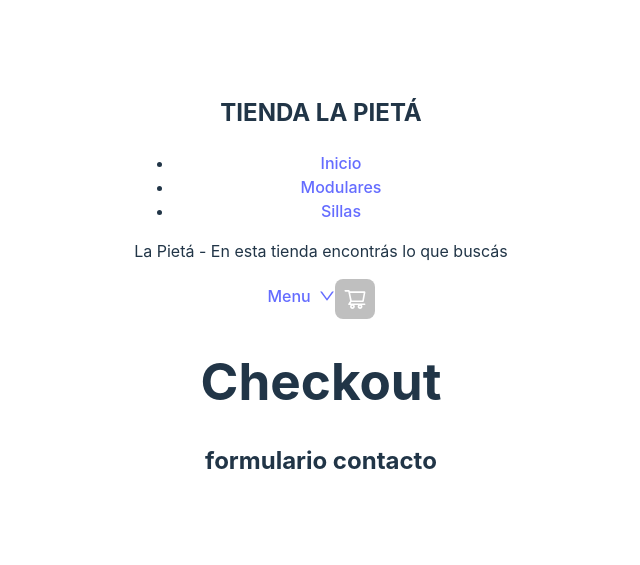
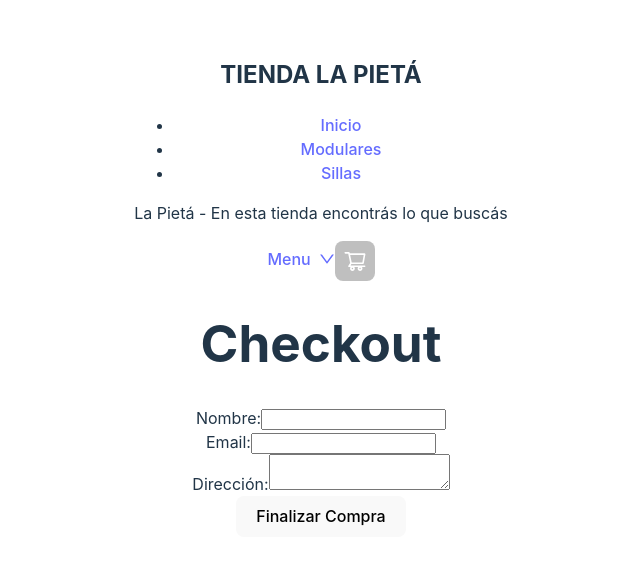
Before and after one commit to pablomondino/pabloProyectoFinal, a React (Vite) app: page /pabloProyectoFinal/checkout in a window 1280 px wide. Shown: the part 113-678 px from the top of the page, without its empty margins (319-959 px from the left). Built offline with nearby package versions, Linux system fonts and the light colour scheme.

Commit message:
corregir y buscar error para mostrar a la gente la  pagina de agracecimiento

```diff
--- a/src/App.jsx
+++ b/src/App.jsx
@@ -13,9 +13,13 @@ import Cart from './component/cart/cart'
 import  CartComponentContext  from './context/cartContext'
 import NavBar from './component/navBar/navBar'
 import NavBar1 from './component/navbar1/navbar1'
-import Checkout from './component/checkout/chechout'
+import Checkout from './component/checkout/checkout'
 
 //import { CartComponentContext } from './context/cartComponentContext';
+
+import ThankYou from './component/thankYou/thankYou'
+
+
 function App() {
   const [count, setCount] = useState(0)
   //    <ItemListContainer greeting="Bienvenido a Tienda La Pietá"/>
@@ -45,7 +49,7 @@ function App() {
           <Route path="/cart" element={<Cart/>} />
          {/* <Route path="/cart" element={<Cart />} /> */}
           <Route path="/checkout" element={<Checkout/>} />
-
+          <Route path="/thank-you/:orderId" element={<ThankYou />} />
 
           <Route exact path="*" element={<NotFound />} />
 
--- a/src/component/checkout/chechout.jsx
+++ /dev/null
@@ -1,20 +0,0 @@
-import { Link } from "react-router-dom"
-//import { useContext } from "react"
-//import { CartContext } from "../../context/cartContext"
-//import cartItem
-
-
-const Checkout = () => {
-    return (
-
-        <>
-
-            <h1>  Checkout </h1>
-
-            <h2>formulario contacto</h2>
-
-        </>
-    )
-
-}
-export default Checkout
--- /dev/null
+++ b/src/component/checkout/checkout.jsx
@@ -0,0 +1,101 @@
+import { Link } from "react-router-dom"
+//import { useContext } from "react"
+//import { CartContext } from "../../context/cartContext"
+//import cartItem
+
+//me decia que ponga esto
+
+//import React, { useContext, useState } from 'react';
+//import { CartContext } from '../../context/cartContext';
+
+//yo puse esto
+import { useContext, useState } from 'react';
+import { CartContext } from '../../context/cartContext';
+//import { useHistory } from 'react-router-dom';
+import { useNavigate } from 'react-router-dom';
+
+const Checkout = () => {
+    //const history = useHistory();
+    const navigate = useNavigate();
+    // agrego
+    const { cart, calcularTotalCompra } = useContext(CartContext);
+    const [formData, setFormData] = useState({
+        name: '',
+        email: '',
+        address: '',
+        // Agrega más campos según sea necesario
+    });
+
+    const handleChange = (e) => {
+        setFormData({ ...formData, [e.target.name]: e.target.value });
+    };
+
+    const handleSubmit = (e) => {
+        e.preventDefault();
+
+        //agrego esto falta la ruta
+        const numeroDeSeguimientoGenerado = '123456'; // Reemplaza esto con el número real obtenido
+        navigate(`/confirmacion/${numeroDeSeguimientoGenerado}`);
+        //navigate('/ruta-a-la-que-quieres-redirigir');
+        // Aquí puedes enviar los datos del formulario, como formData, cart y totalCompra, a tu base de datos Firebase
+        // Por ejemplo, podrías utilizar Firestore para guardar la información del pedido.
+
+        console.log('Formulario enviado:', formData);
+        console.log('Productos en el carrito:', cart);
+        console.log('Total de la compra:', totalCompra);
+        // Luego puedes redirigir al usuario a una página de agradecimiento o confirmación.
+        //agregamos codigo
+        addDoc(refOrder, order)
+            .then((docRef) => {
+                console.log("Order ID:", docRef.id);
+                // Guarda el ID en el estado o haz lo que necesites con él
+            })
+            .catch((error) => console.error("Error adding document: ", error));
+
+        //fin agregado
+
+
+
+    };
+
+    //------hasta aca
+
+
+
+    return (
+        /*
+        <>
+
+            <h1>  Checkout </h1>
+
+            <h2>formulario contacto</h2>
+
+        </>
+        */
+        <>
+            <h1>Checkout</h1>
+            <form onSubmit={handleSubmit}>
+                <label>
+                    Nombre:
+                    <input type="text" name="name" value={formData.name} onChange={handleChange} required />
+                </label>
+                <br />
+                <label>
+                    Email:
+                    <input type="email" name="email" value={formData.email} onChange={handleChange} required />
+                </label>
+                <br />
+                <label>
+                    Dirección:
+                    <textarea name="address" value={formData.address} onChange={handleChange} required />
+                </label>
+                {/* Agrega más campos según sea necesario */}
+                <br />
+                <button type="submit">Finalizar Compra</button>
+            </form>
+        </>
+
+    )
+
+}
+export default Checkout
--- /dev/null
+++ b/src/component/thankYou/thankYou.jsx
@@ -0,0 +1,22 @@
+
+import { useParams } from 'react-router-dom';
+
+
+const ThankYou = () => {
+    const { orderId } = useParams();
+    return (
+
+        <>
+        <div>
+      <h1>Su Compra fue efectuada correctamente.</h1>
+      <p>Conserve este número de seguimiento: {orderId}</p>
+      {/* Puedes mostrar más detalles de la orden si es necesario */}
+    </div>
+        </>
+
+    )
+
+}
+export default ThankYou
+
+//-------------------
```
